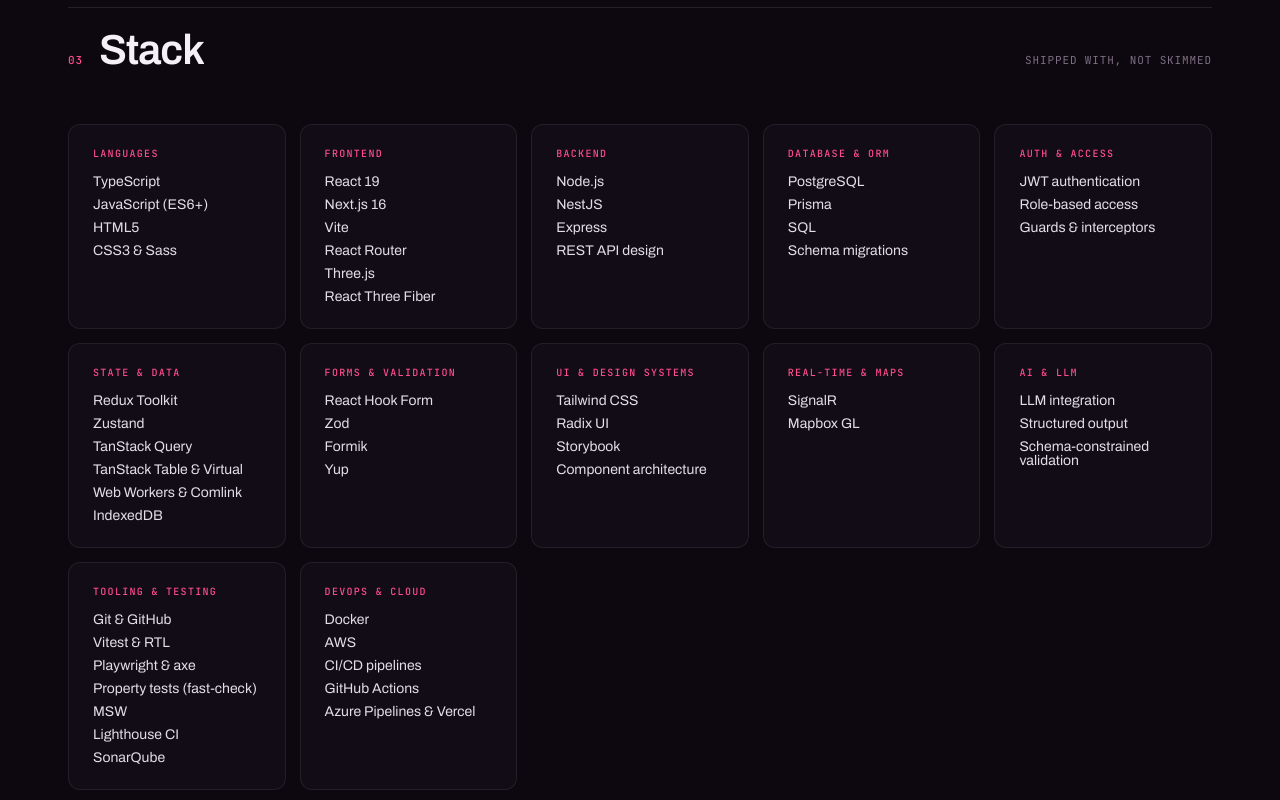
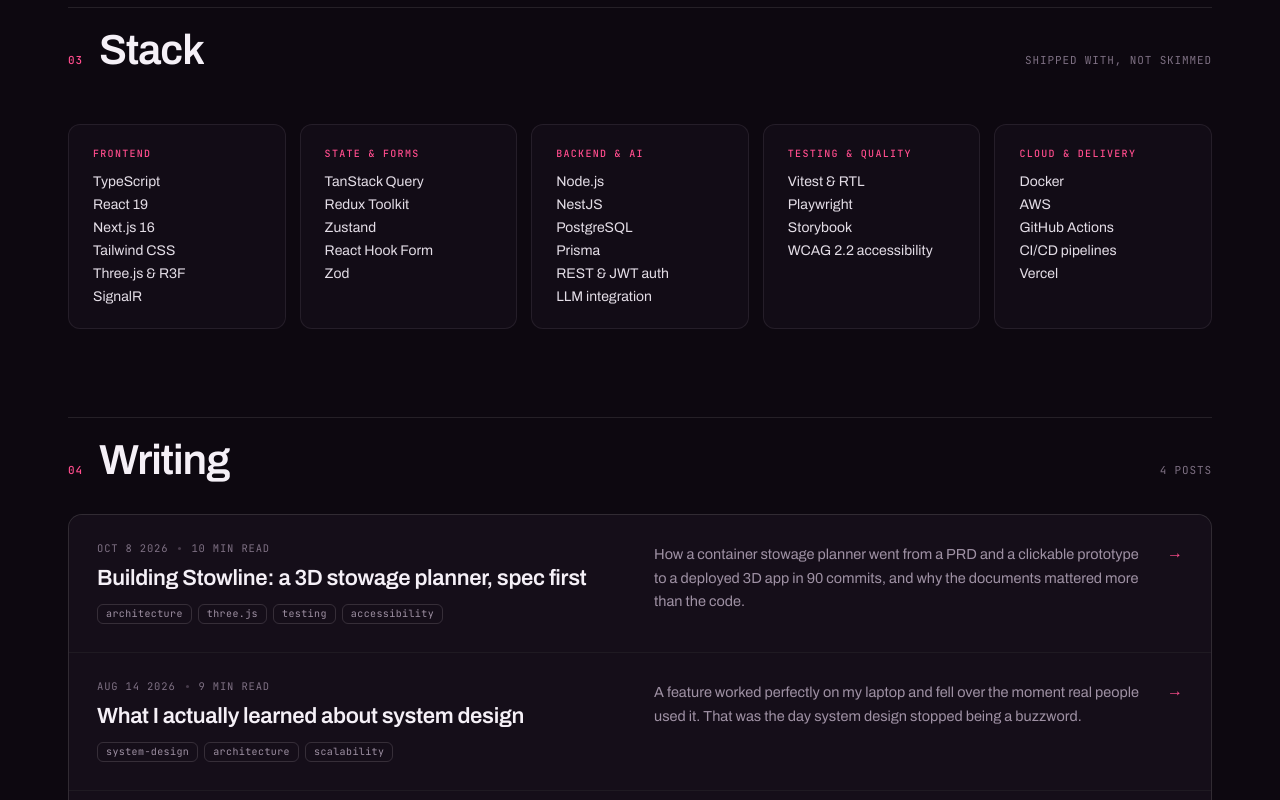
Before and after one commit to hapsarilw/personal-site, a Next.js app: page / in a window 1280 px wide. Shown: the part 2540-3340 px from the top of the page. Built offline with nearby package versions, Linux system fonts and the light colour scheme.

Commit message:
upt : simplyfy stack

```diff
--- a/src/content/stack.ts
+++ b/src/content/stack.ts
@@ -3,68 +3,30 @@
   items: string[];
 };
 
+/**
+ * Kept to five groups so the grid fills a single row on desktop. Only what
+ * current frontend and full-stack roles ask for; the long tail lives in the
+ * project write-ups.
+ */
 export const stackGroups: StackGroup[] = [
   {
-    title: 'LANGUAGES',
-    items: ['TypeScript', 'JavaScript (ES6+)', 'HTML5', 'CSS3 & Sass'],
+    title: 'FRONTEND',
+    items: ['TypeScript', 'React 19', 'Next.js 16', 'Tailwind CSS', 'Three.js & R3F', 'SignalR'],
   },
   {
-    title: 'FRONTEND',
-    items: ['React 19', 'Next.js 16', 'Vite', 'React Router', 'Three.js', 'React Three Fiber'],
+    title: 'STATE & FORMS',
+    items: ['TanStack Query', 'Redux Toolkit', 'Zustand', 'React Hook Form', 'Zod'],
   },
   {
-    title: 'BACKEND',
-    items: ['Node.js', 'NestJS', 'Express', 'REST API design'],
+    title: 'BACKEND & AI',
+    items: ['Node.js', 'NestJS', 'PostgreSQL', 'Prisma', 'REST & JWT auth', 'LLM integration'],
   },
   {
-    title: 'DATABASE & ORM',
-    items: ['PostgreSQL', 'Prisma', 'SQL', 'Schema migrations'],
+    title: 'TESTING & QUALITY',
+    items: ['Vitest & RTL', 'Playwright', 'Storybook', 'WCAG 2.2 accessibility'],
   },
   {
-    title: 'AUTH & ACCESS',
-    items: ['JWT authentication', 'Role-based access', 'Guards & interceptors'],
-  },
-  {
-    title: 'STATE & DATA',
-    items: [
-      'Redux Toolkit',
-      'Zustand',
-      'TanStack Query',
-      'TanStack Table & Virtual',
-      'Web Workers & Comlink',
-      'IndexedDB',
-    ],
-  },
-  {
-    title: 'FORMS & VALIDATION',
-    items: ['React Hook Form', 'Zod', 'Formik', 'Yup'],
-  },
-  {
-    title: 'UI & DESIGN SYSTEMS',
-    items: ['Tailwind CSS', 'Radix UI', 'Storybook', 'Component architecture'],
-  },
-  {
-    title: 'REAL-TIME & MAPS',
-    items: ['SignalR', 'Mapbox GL'],
-  },
-  {
-    title: 'AI & LLM',
-    items: ['LLM integration', 'Structured output', 'Schema-constrained validation'],
-  },
-  {
-    title: 'TOOLING & TESTING',
-    items: [
-      'Git & GitHub',
-      'Vitest & RTL',
-      'Playwright & axe',
-      'Property tests (fast-check)',
-      'MSW',
-      'Lighthouse CI',
-      'SonarQube',
-    ],
-  },
-  {
-    title: 'DEVOPS & CLOUD',
-    items: ['Docker', 'AWS', 'CI/CD pipelines', 'GitHub Actions', 'Azure Pipelines & Vercel'],
+    title: 'CLOUD & DELIVERY',
+    items: ['Docker', 'AWS', 'GitHub Actions', 'CI/CD pipelines', 'Vercel'],
   },
 ];
```
